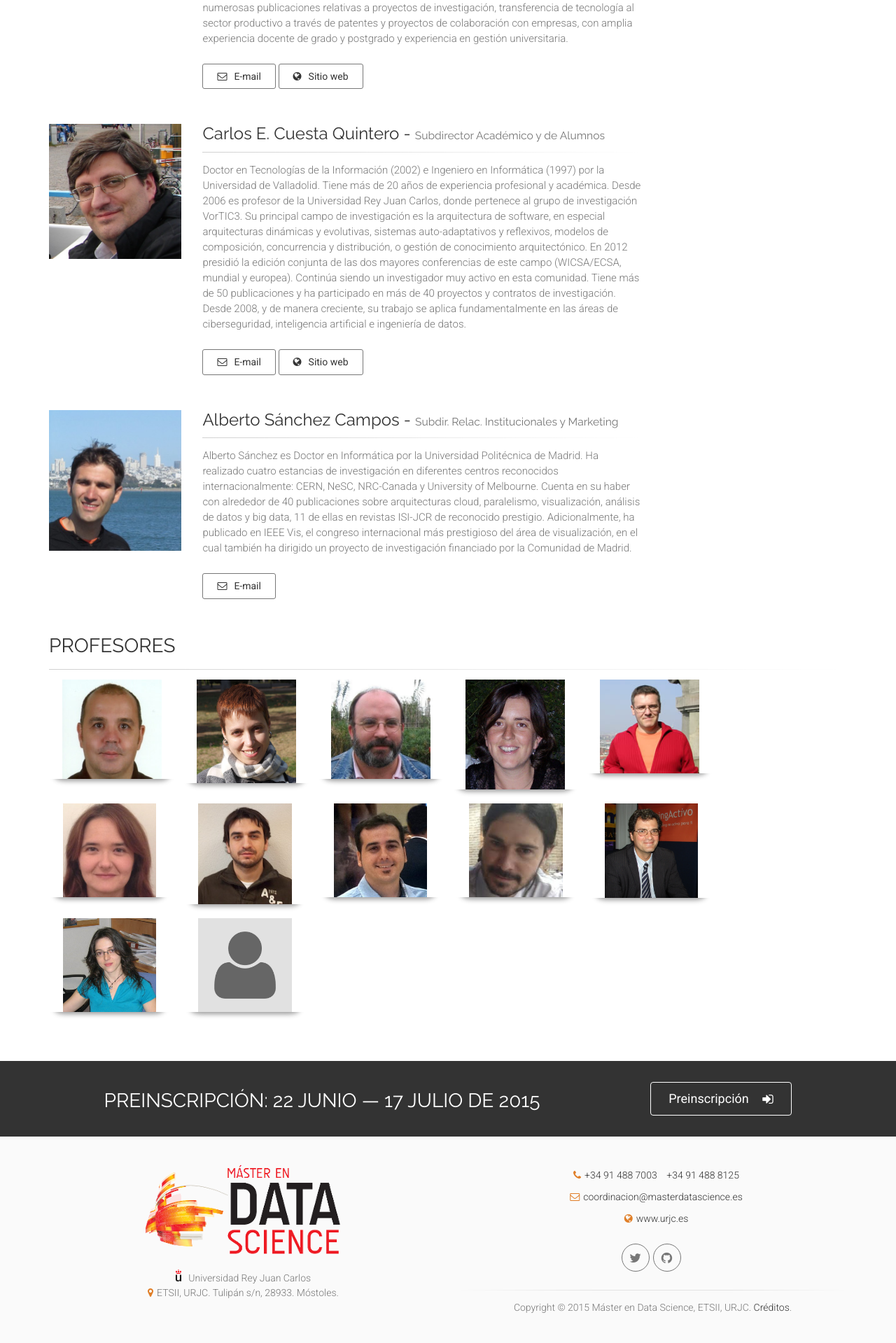
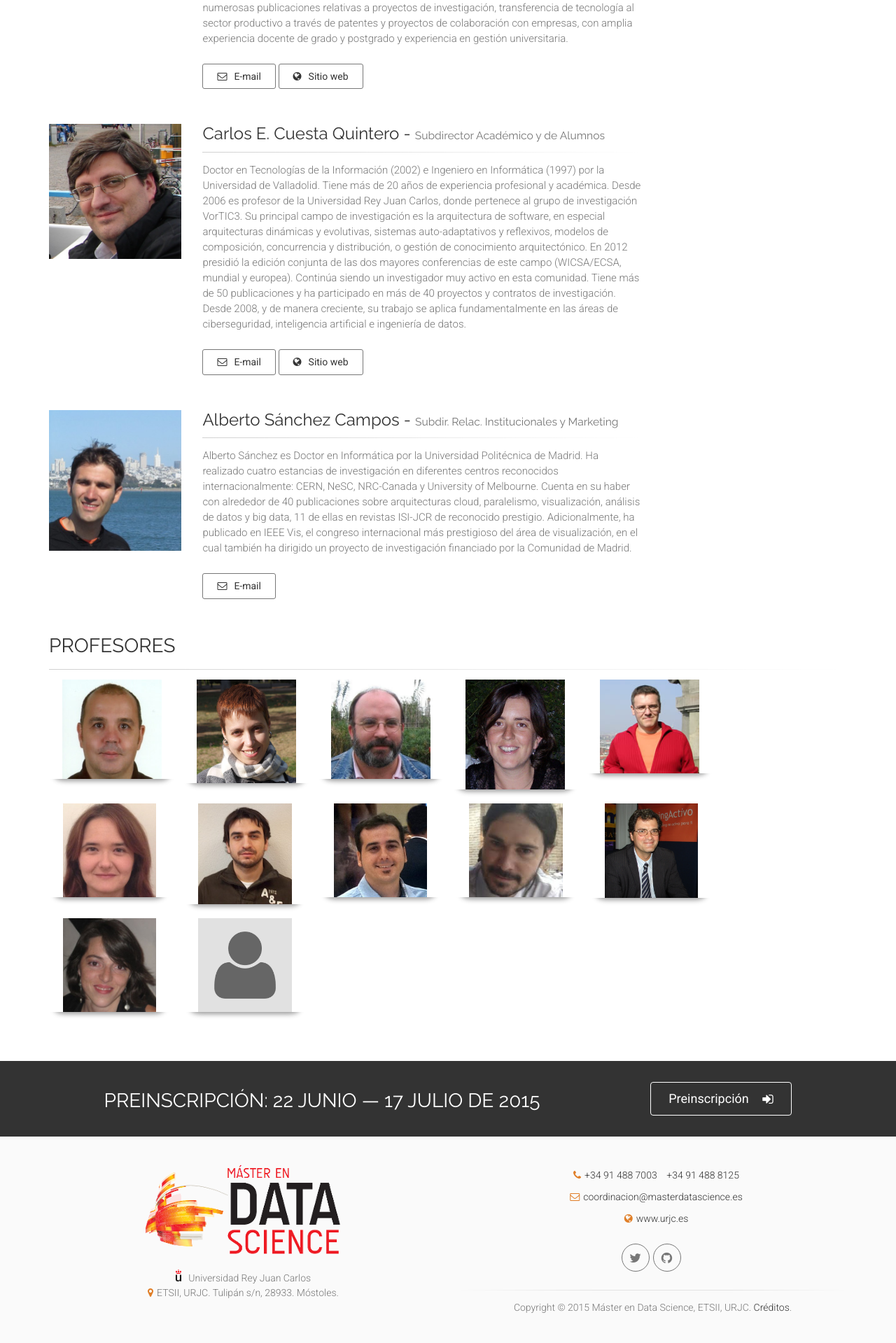
Before and after one commit to URJCDataScience/central, a Jekyll site: the page built from equipo/index.html, in a window 1280 px wide. Shown: the part 1261-3180 px from the top of the page at 70% size. Built offline with Jekyll 4.4.1, drawn with Linux system fonts in a browser that asks for light colours.

Commit message:
New photo soto

```diff
--- a/equipo/index.html
+++ b/equipo/index.html
@@ -384,7 +384,7 @@ author: URJCDataScience
 					<div class="col-md-2 col-sm-6">
 						<div class="image-box team-member shadow-narrow mb-20 ph-20">
 							<div class="overlay-container ">
-								<img src="{{ site.baseurl }}images/profes/soto_montalvo.jpeg" alt="">
+								<img src="{{ site.baseurl }}images/profes/soto_montalvo.jpg" alt="">
 								<div class="overlay-to-top">
 									<div class="text">
 										<p class="margin-clear">
```
Also changed, not shown: images/profes/soto_montalvo.jpeg (deleted), images/profes/soto_montalvo.jpg (added).
